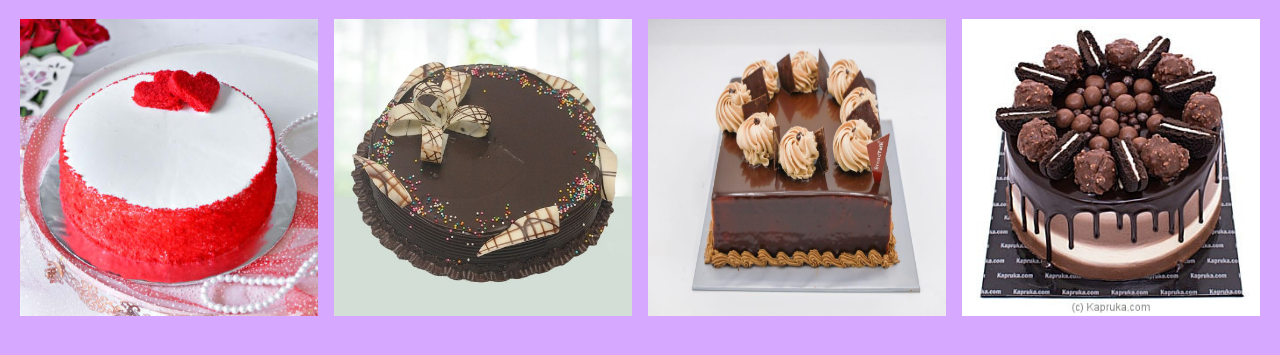
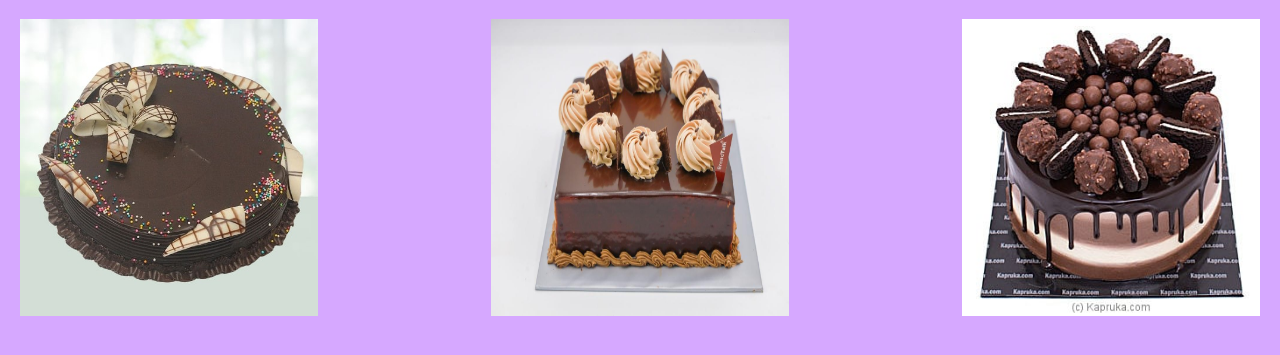
Before and after one commit to Kavinda09/blueblood, a plain HTML site: page index.html in a window 1280 px wide. Shown: the part 81-436 px from the top of the page. Drawn offline with Linux system fonts and the light colour scheme.

Commit message:
index.html

```diff
--- a/index.html
+++ b/index.html
@@ -38,7 +38,7 @@
   <div class="box">
     <h1>Cakes and Bakes</h1>
     <div class="image-row">
-      <img src="RedVelvetCake.jpg" alt="Red Velvet Cake">
+
       <img src="ChocolateBrownie.jpg" alt="Chocolate Brownie">
       <img src="ChocoFudgeCake.jpg" alt="Choco Fudge Cake">
       <img src="ChocolateGateau.jpg" alt="Chocolate Gateau">
```
